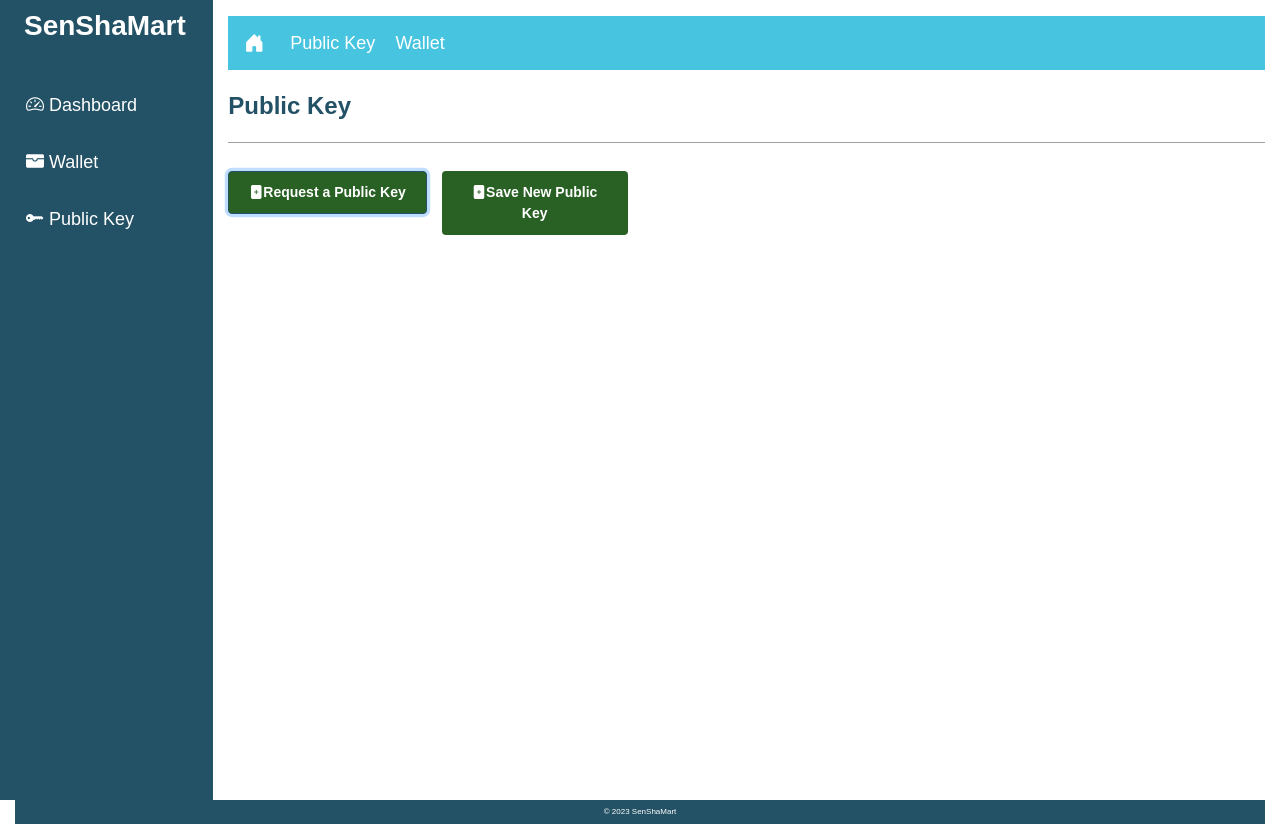
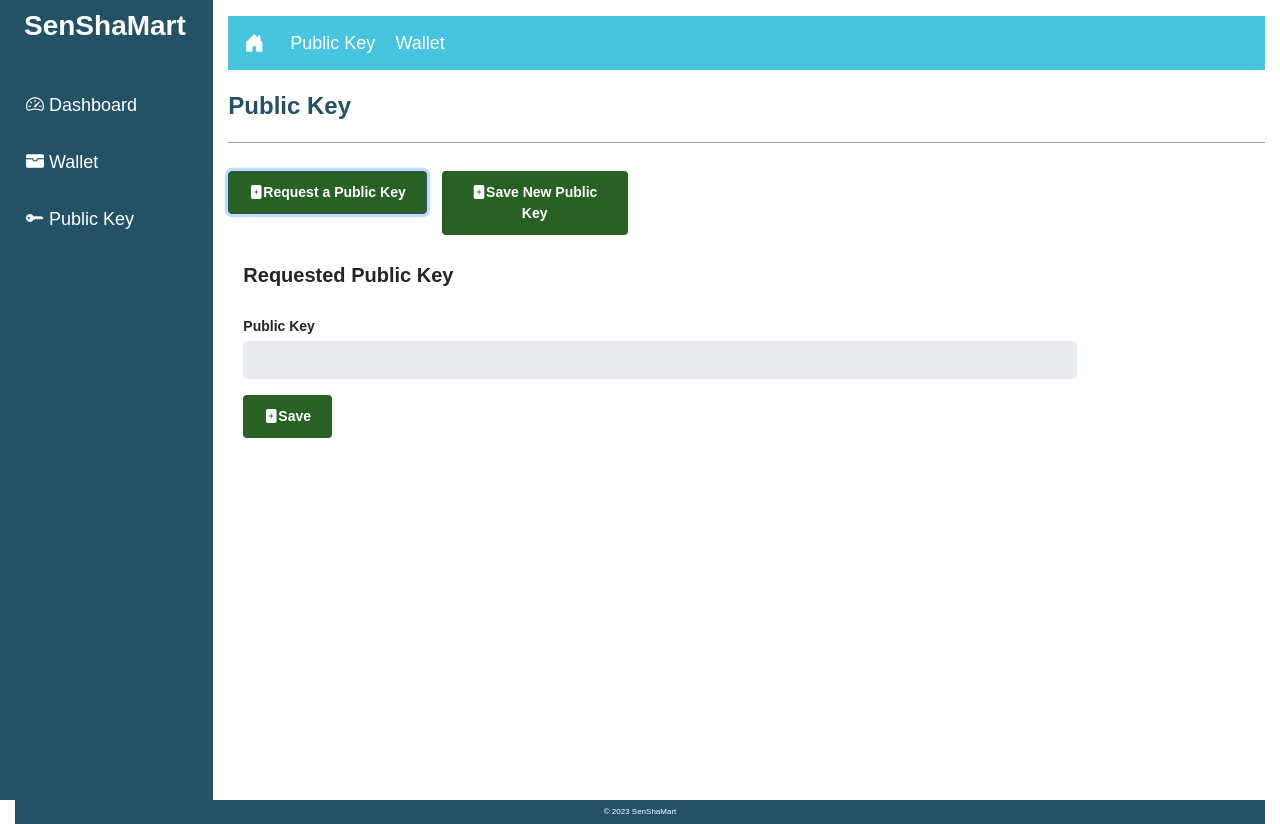
Before and after one commit to sampathmedawatta/SheShaMartDash, a React (Create React App) app: page /public-key in a window 1280 px wide. Both pictures are taken after a click on the button "Request a Public Key". Built offline with nearby package versions, Linux system fonts and the light colour scheme; no server answers.

Commit message:
save public key

```diff
--- a/src/components/PublicKey.js
+++ b/src/components/PublicKey.js
@@ -1,32 +1,47 @@
-import React, { useState } from "react";
+import React, { useState, useContext } from "react";
 import GeneralMenu from "../components/UI/SubMenu/GeneralMenu";
 import PublicKeyService from "../services/publicKey.service";
+import { Context } from "../context/context";
 
 const PublicKey = () => {
   const [publicKeyFrom, setPublicKeyFrom] = useState(false);
-   const [savedPublicKey, setSavedPublicKey] = useState('');
-  ;
-   const showPublicKeyForm = () =>{
+  const [requestedPublicKey, setRequestedPublicKey] = useState(false);
+  const [enteredPublicKey, setEnteredPublicKey] = useState("");
+  const {savedPublicKey, setSavedPublicKey } = useContext(Context);
+
+  const showPublicKeyForm = () => {
     setPublicKeyFrom(!publicKeyFrom);
-   }
+    setRequestedPublicKey(false);
+  };
 
   const getPublicKey = async () => {
     setPublicKeyFrom(false);
 
     const response = await PublicKeyService.getPublicKey();
     if (response !== null) {
-        setSavedPublicKey(response);
+    setRequestedPublicKey(!requestedPublicKey);
+    setEnteredPublicKey(response);
     }
+  };
 
-    console.log(response);
-
+  const handlePublickeyChange = (key) => {
+    setEnteredPublicKey(key);
   };
 
   const handleSubmit = (e) => {
     e.preventDefault(); // Prevent the default form submission behavior
 
-       setSavedPublicKey(e.ta);
+    if (enteredPublicKey) {
+      setSavedPublicKey(enteredPublicKey);
+    } else if (requestedPublicKey) {
+      setSavedPublicKey(requestedPublicKey);
+    }
+
+     setEnteredPublicKey("");
+     setPublicKeyFrom(false);
+     setRequestedPublicKey(false);
   };
+
 
   return (
     <div>
@@ -44,8 +59,23 @@ const PublicKey = () => {
         <div className="col-12">
           <br />
           <div className="col-10">
-            <form onSubmit={handleSubmit}>
             <br></br>
+            {savedPublicKey && (
+              <div className="form-group">
+                <br></br>
+                <label htmlFor="savedPublicKey">Public Key</label>
+                <input
+                  type="text"
+                  id="savedPublicKey"
+                  className="form-control"
+                  name="savedPublicKey"
+                  autoComplete="off"
+                  value={savedPublicKey}
+                  readOnly
+                />
+              </div>
+            )}
+
             <div className="row form-group ">
               <div>
                 <button
@@ -67,23 +97,23 @@ const PublicKey = () => {
               </div>
             </div>
             <br></br>
-              {savedPublicKey && (
+            {requestedPublicKey && (
               <div>
                 <div className="form-group">
                   <div className="page-title">Requested Public Key</div>
                   <br></br>
-                    <label htmlFor="SavedPublicKey">Public Key</label>
+                  <label htmlFor="reqPublicKey">Public Key</label>
                   <input
                     type="text"
-                      min={0}
-                      id="SavedPublicKey"
+                    id="reqPublicKey"
                     className="form-control"
-                      name="SavedPublicKey"
+                    name="reqPublicKey"
                     autoComplete="off"
-                      value={savedPublicKey}
+                    value={enteredPublicKey}
                     readOnly
                   />
                 </div>
+                <form onSubmit={handleSubmit}>
                   <div className="form-group ">
                     <button
                       type="submit"
@@ -92,6 +122,7 @@ const PublicKey = () => {
                       Save
                     </button>
                   </div>
+                </form>
               </div>
             )}
 
@@ -99,26 +130,20 @@ const PublicKey = () => {
               <div>
                 <div className="page-title">Save New Public Key</div>
                 <br></br>
-
-                  {/* <div
-                    className="alert alert-success alert-dismissible fade show"
-                    role="alert"
-                  >
-                    Public Key Saved Successfully
-                  </div> */}
-
                 <div className="form-group">
-                    <label htmlFor="publicKey">Public Key*</label>
+                  <label htmlFor="newPublicKey">Public Key*</label>
                   <input
                     type="text"
-                      min={0}
-                      id="publicKey"
+                    id="newPublicKey"
                     className="form-control"
-                      name="publicKey"
+                    name="newPublicKey"
                     autoComplete="off"
+                    onChange={(e) => {
+                      handlePublickeyChange(e.target.value);
+                    }}
                   />
                 </div>
-
+                <form onSubmit={handleSubmit}>
                   <div className="form-group ">
                     <button
                       type="submit"
@@ -127,9 +152,9 @@ const PublicKey = () => {
                       Save
                     </button>
                   </div>
+                </form>
               </div>
             )}
-            </form>
           </div>
         </div>
       </div>
--- a/src/context/context.js
+++ b/src/context/context.js
@@ -6,6 +6,7 @@ export const ContextProvider = ({ children }) => {
   const [sensorList, setSensorList] = useState([]);
   const [sensors, setSensors] = useState(null);
   const [query, setQuery] = useState(null);
+  const [savedPublicKey, setSavedPublicKey] = useState("");
 
   return (
     <Context.Provider
@@ -18,6 +19,8 @@ export const ContextProvider = ({ children }) => {
         setQuery,
         sensorList,
         setSensorList,
+        savedPublicKey,
+        setSavedPublicKey,
       }}
     >
       {children}
```
Lines whose indentation alone changed are shown as unchanged.
